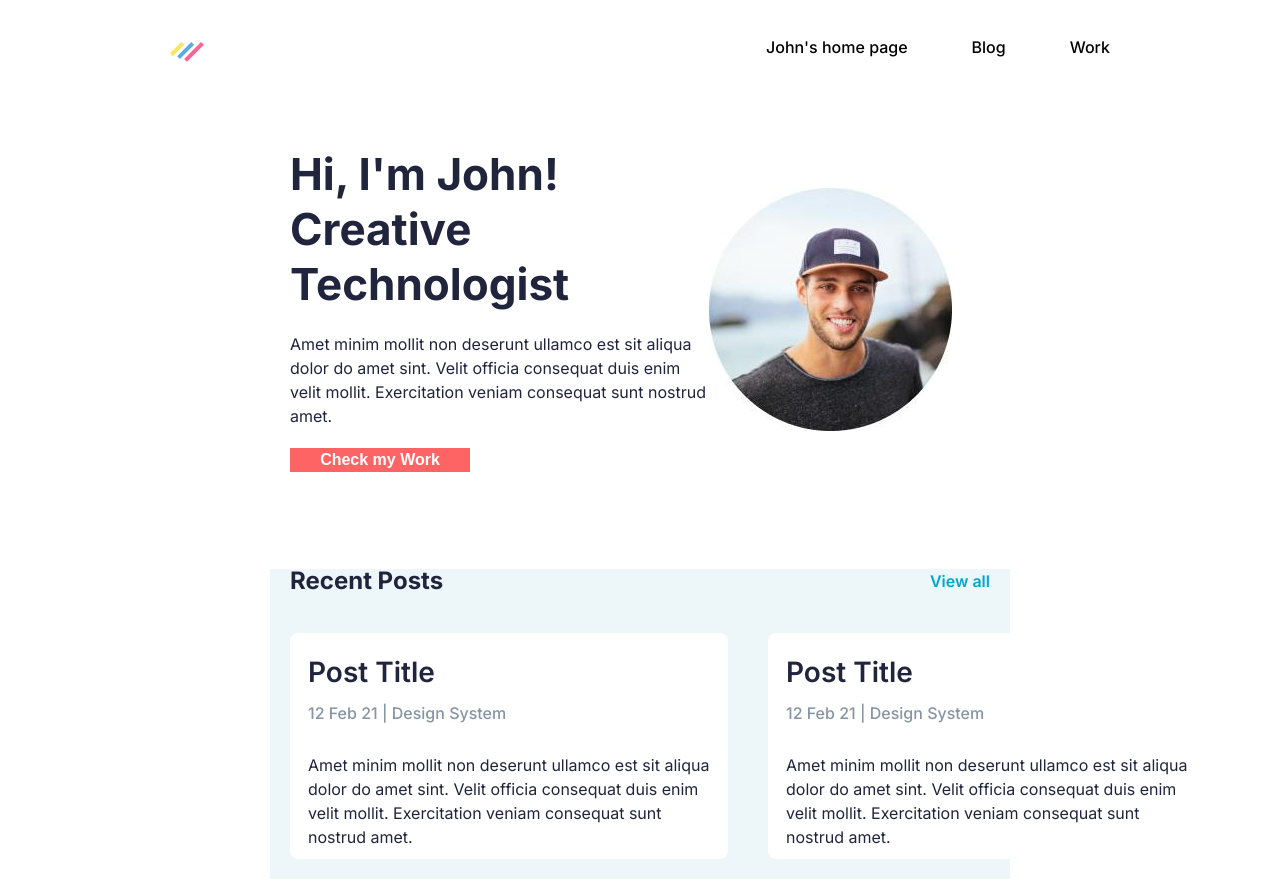
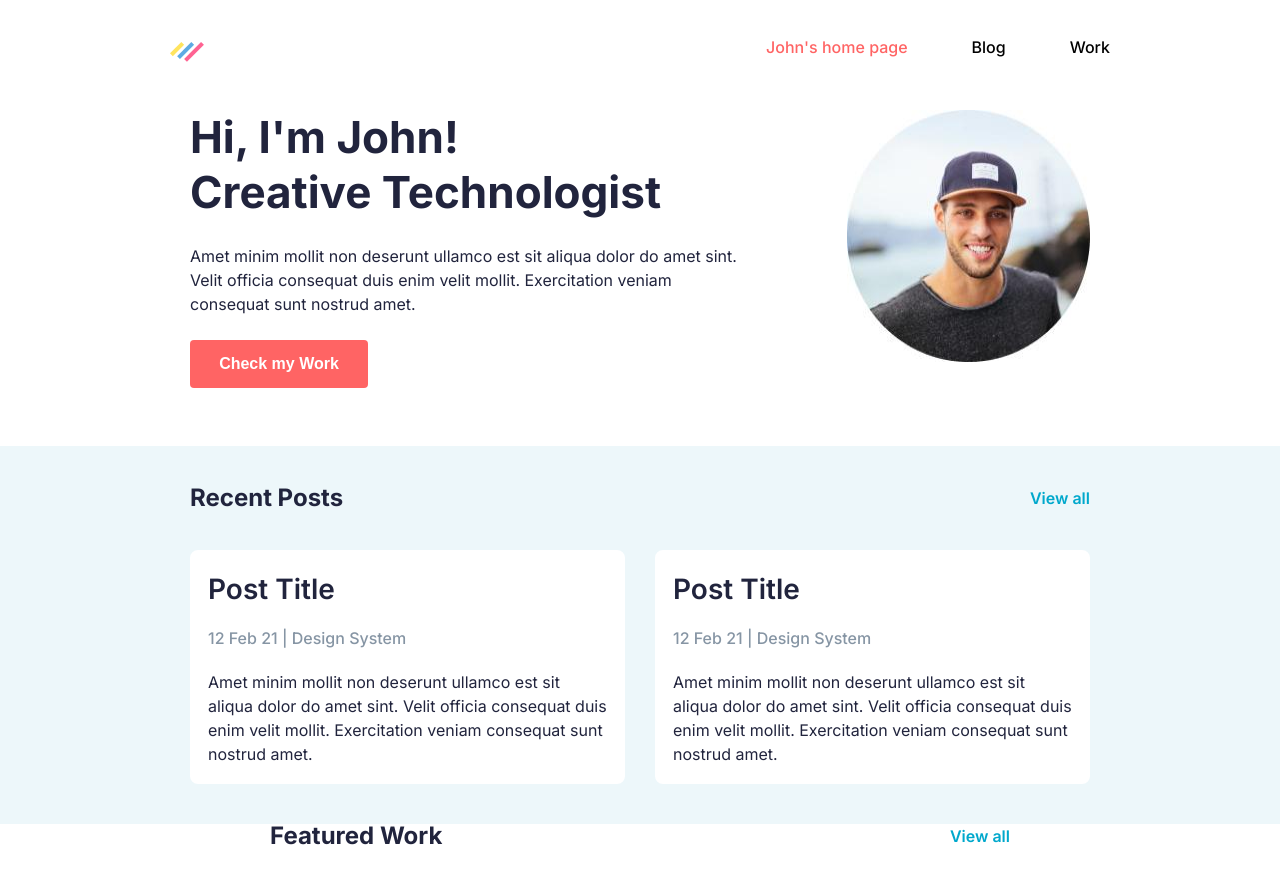
Before and after one commit to DoktorPixel/Jhon-page, a plain HTML site: page index.html in a window 1280 px wide. Shown: the top 882 px of the page. Drawn offline with Linux system fonts and the light colour scheme.

Commit message:
redaction

```diff
--- a/css/base.css
+++ b/css/base.css
@@ -19,18 +19,13 @@ a {
     text-decoration: none;
 }
 
-a:active {
-    color: brown
-}
-
-body {
-
-    /* display: flex;
-    flex-direction: column;
-    align-items: center; */
+a:active,
+a:hover,
+a:focus {
+    color: brown;
 }
 
 .page-wrapper {
-    /* width: 100%;
-    max-width: 1440; */
+    margin: 0 auto;
+    max-width: 900px;
 }
--- a/css/header.css
+++ b/css/header.css
@@ -11,9 +11,16 @@
 .heder-list {
     display: flex;
     justify-content: space-between;
-    margin: 35px 170px
+    margin: 35px 170px;
+    max-width: 1280px;
 }
 
 .header-nav-item {
     font-weight: 500;
+    font-size: 16px;
+    line-height: 24px;
 }
+
+.current {
+    color: var(--color-button)
+}
--- a/css/main.css
+++ b/css/main.css
@@ -1,10 +1,12 @@
 button {
     border: none;
-    width: 180px;
+    width: 178px;
+    height: 48px;
     font-weight: 600;
     font-size: 16px;
     line-height: 24px;
     background-color: var(--color-button);
+    border-radius: 4px;
 }
 
 .button-link {
@@ -13,39 +15,45 @@ button {
 
 .hero-section {
     display: flex;
-    margin: 0px 308px 0px 270px;
-    /* justify-content: center; */
-    align-items: center;
-    padding: 0px 20px;
-    height: 399px;
+    margin: 0 auto
 }
 
 .hero-title {
     font-weight: 700;
     font-size: 44px;
     line-height: 55px;
+    margin-bottom: 24px;
 }
 
 .hero-section-list {
-    width: 530px;
     display: flex;
     flex-direction: column;
+    margin-bottom: 58px;
 }
 
-.hero-section p {
-    margin: 20px 0
+.john-photo {
+    margin-left: 100px;
+    margin-bottom: 84px;
+}
+
+.hero-section-list p {
+    margin-bottom: 24px;
+}
+
+.posts-wrapper {
+    background: #EDF7FA;
+
 }
 
 .posts-section {
-    margin: 60px 270px 40px 270px;
-    background: #EDF7FA;
-
+    padding-top: 40px;
+    padding-bottom: 40px;
 }
 
 .posts {
     display: flex;
     justify-content: space-between;
-    margin: 20px;
+    margin-bottom: 40px;
 }
 
 .works-link {
@@ -58,6 +66,7 @@ button {
 .post {
     display: flex;
     flex-direction: row;
+    gap: 30px;
 }
 
 .posts-article {
@@ -65,11 +74,6 @@ button {
     flex-direction: column;
     align-items: flex-start;
     padding: 16px;
-    gap: 8px;
-    margin: 20px;
-    width: 438px;
-    height: 226px;
-
     background: #FFFFFF;
     border: 2px solid #FFFFFF;
     border-radius: 8px;
@@ -79,6 +83,7 @@ button {
     font-weight: 600;
     font-size: 28px;
     line-height: 42px;
+    margin-bottom: 16px;
 }
 
 .post-info {
--- a/index.html
+++ b/index.html
@@ -15,7 +15,6 @@
   </head>
 
   <body>
-    <div class="page-wrapper">
     <header class="heder-list">
       <a class="logo" href="./index.html">
         <img src="./images/logo.svg" alt="LOGO"
@@ -23,32 +22,34 @@
       <nav class="header-nav">
         <ul class="header-nav-list">
           <li class="header-nav-item">
-              <a href="./index.html">John's home page</a>
+            <a class="current" href="./index.html">John's home page</a>
           </li>
           <li class="header-nav-item"><a href="./blog.html">Blog</a></li>
           <li class="header-nav-item"><a href="./work.html">Work</a></li>
         </ul>
       </nav>
     </header>
+
     <main>
-        <section class="hero-section">
+      <section class="hero-section page-wrapper">
         <div class="hero-section-list">
           <h1 class="hero-title">
             <span>Hi, I'm John!</span> <br />
             <span>Creative Technologist</span>
           </h1>
           <p>
-              Amet minim mollit non deserunt ullamco est sit aliqua dolor do
-              amet sint. Velit officia consequat duis enim velit mollit.
-              Exercitation veniam consequat sunt nostrud amet.
+            Amet minim mollit non deserunt ullamco est sit aliqua dolor do amet
+            sint. Velit officia consequat duis enim velit mollit. Exercitation
+            veniam consequat sunt nostrud amet.
           </p>
           <button class="button">
             <a href="./work.html" class="button-link">Check my Work</a>
           </button>
         </div>
-          <img src="./images/hero-image.jpg" alt="John's photo" width="243px" />
+        <img class="john-photo" src="./images/hero-image.jpg" alt="John's photo" width="243px" />
       </section>
-        <section class="posts-section">
+      <section class="posts-wrapper">
+        <div class="posts-section page-wrapper">
           <div class="posts">
             <h2>Recent Posts</h2>
             <a class="works-link" href="./work.html">View all</a>
@@ -84,8 +85,9 @@
               </article>
             </li>
           </ul>
+        </div>
       </section>
-        <section class="features">
+      <section class="features page-wrapper">
         <div class="posts">
           <h2>Featured Work</h2>
           <a class="works-link" href="./work.html">View all</a>
@@ -159,6 +161,5 @@
         >
       </address>
     </footer>
-    </div>
   </body>
 </html>
```
Also changed, not shown: blog.html (+8 -2 lines), work.html (+3 -1 lines). Lines whose indentation alone changed are shown as unchanged.
